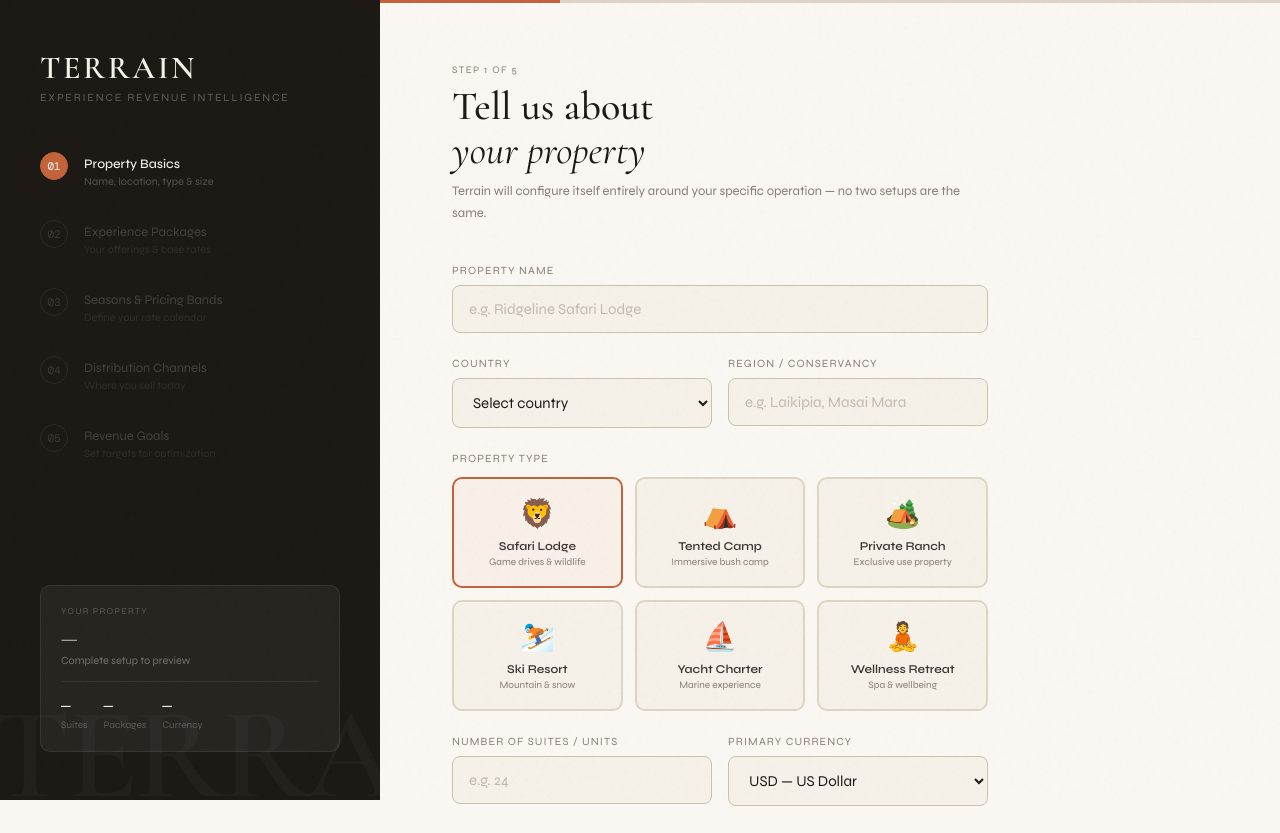
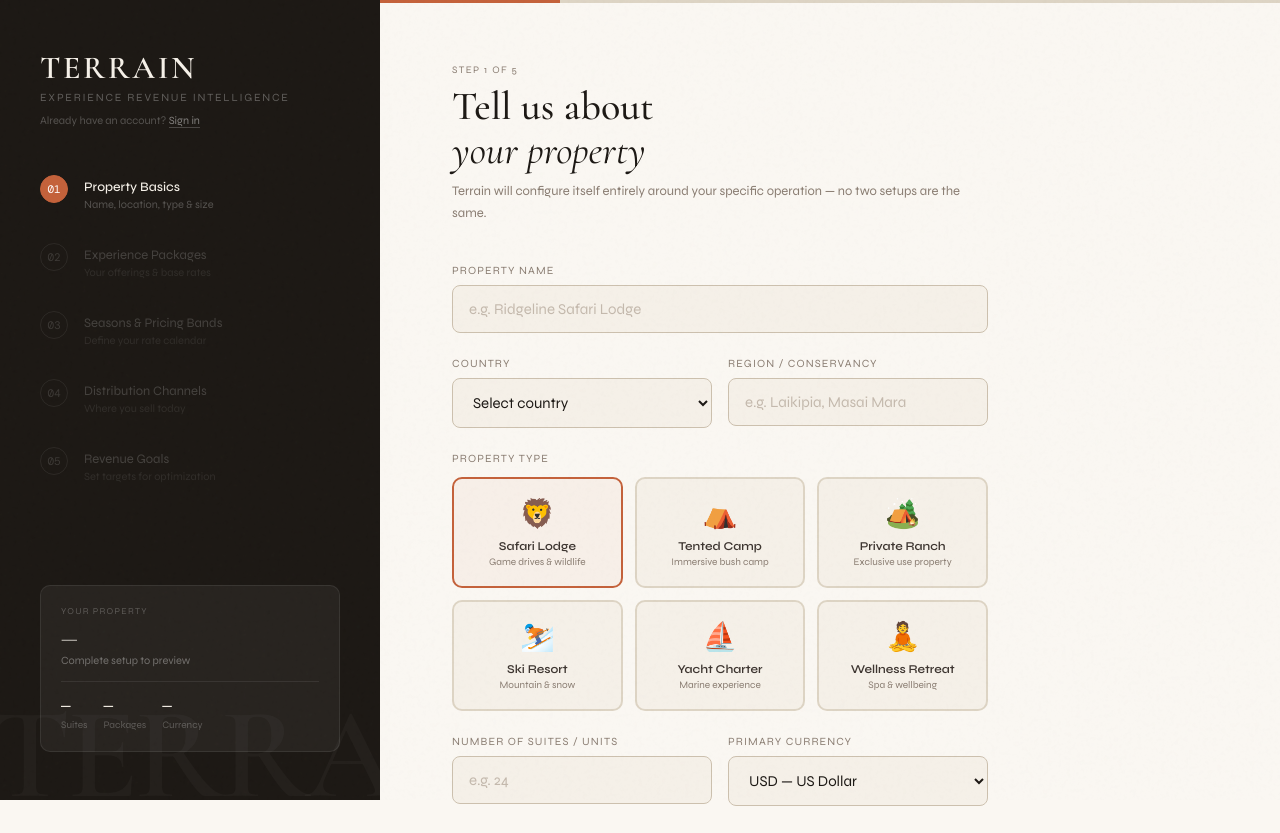
Before and after one commit to goamponsah/terrain, a website: page public/onboarding.html in a window 1280 px wide. Shown: the top 833 px of the page. Drawn offline with nearby package versions, Linux system fonts and the light colour scheme.

Commit message:
Add files via upload

```diff
--- a/public/onboarding.html
+++ b/public/onboarding.html
@@ -531,6 +531,9 @@
     <div class="brand">
       <div class="brand-name">TERRAIN</div>
       <div class="brand-sub">Experience Revenue Intelligence</div>
+      <div style="margin-top:10px;font-size:11px;color:rgba(255,255,255,0.25);">
+        Already have an account? <a href="/login" style="color:rgba(255,255,255,0.45);text-decoration:none;border-bottom:1px solid rgba(255,255,255,0.2);">Sign in</a>
+      </div>
     </div>
 
     <div class="steps">
```
